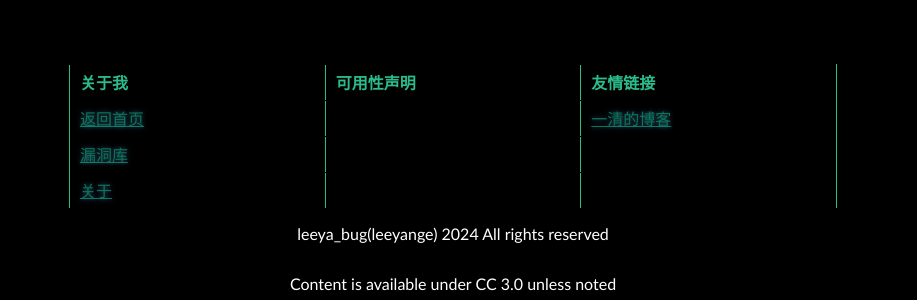
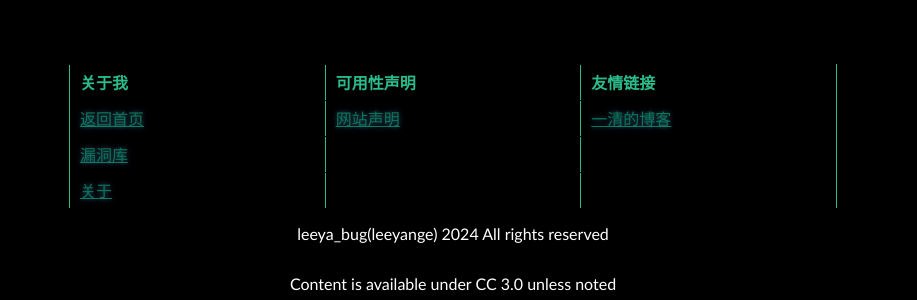
Before and after one commit to Leeyangee/leeyangee.github.io, a Jekyll site: the page built from index.html, in a window 1280 px wide. Shown: the part 1795-2095 px from the top of the page, without its empty margins (187-1104 px from the left). Built offline with Jekyll 4.4.1, drawn with Linux system fonts in a browser that asks for light colours; the list of posts is cut into pages by our own code.

Commit message:
Update footer.html

```diff
--- a/_includes/footer.html
+++ b/_includes/footer.html
@@ -12,7 +12,7 @@
       </tr>
       <tr>
         <td><a style="text-decoration: underline;color: #077857;" href="/">返回首页</a></td>
-        <td></td>
+        <td><a style="text-decoration: underline;color: #077857;" href="/aboutus">网站声明</a></td>
         <td><a style="text-decoration: underline;color: #077857;" href="http://www.yiqing.asia">一清的博客</a></td>
       </tr>
       <tr>
```
